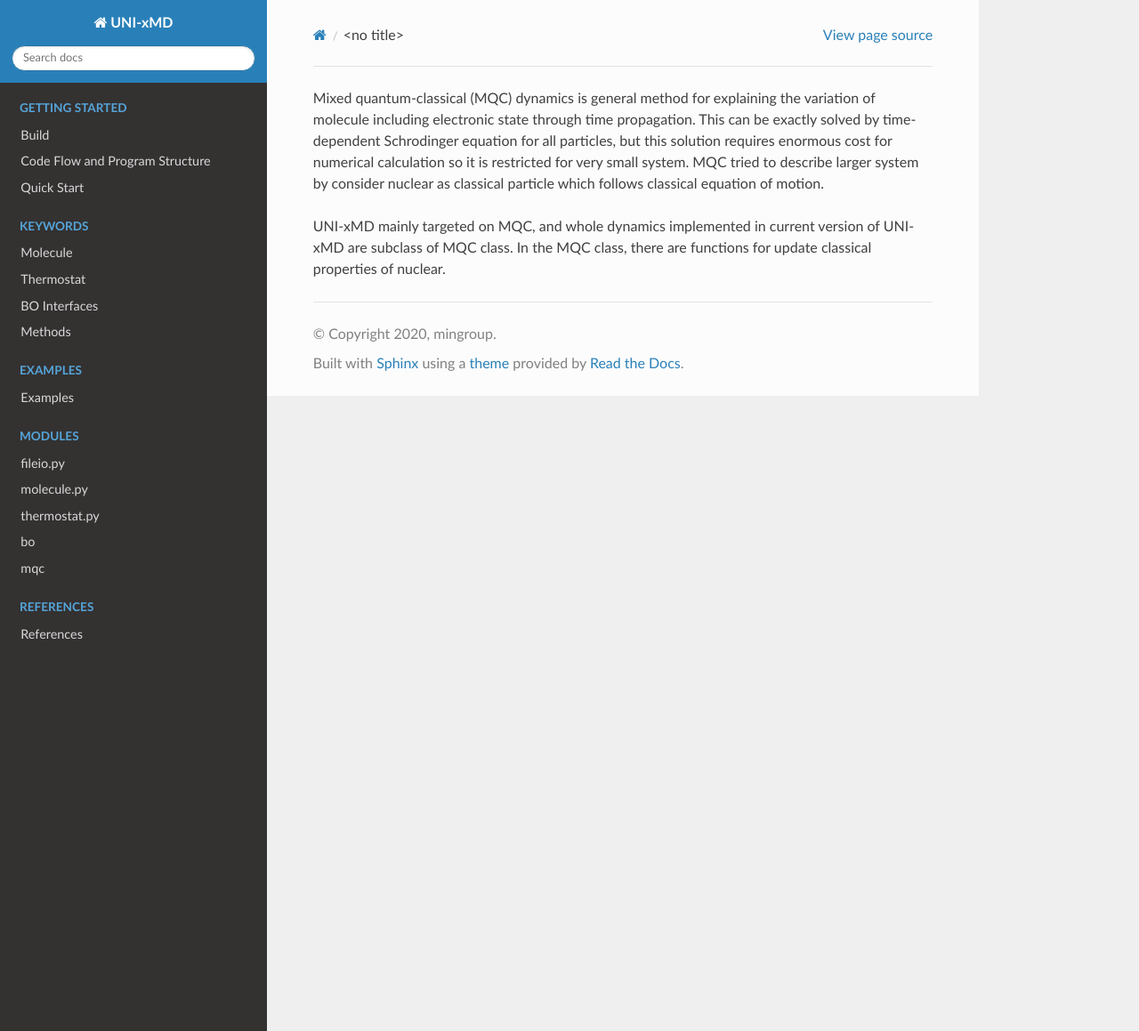
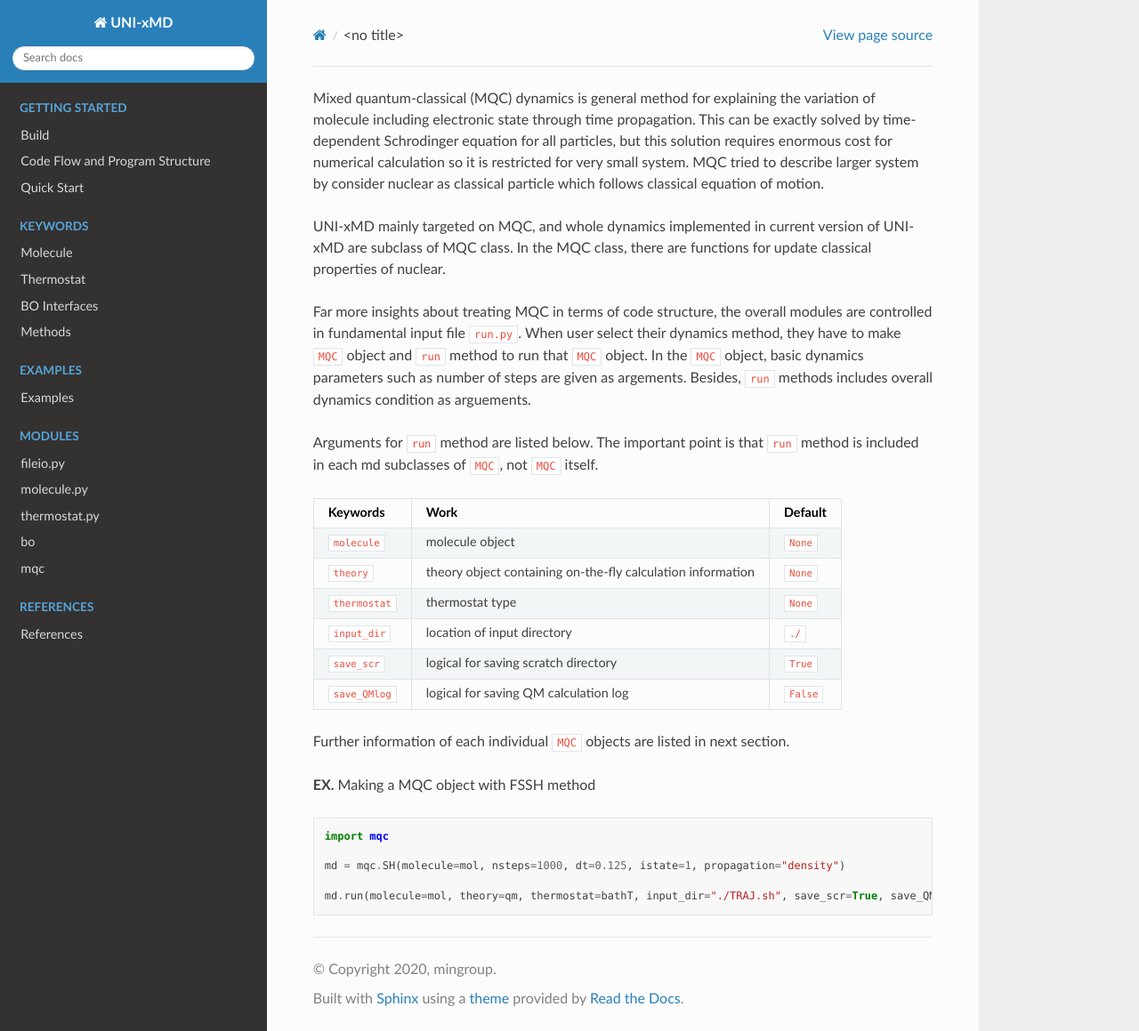
Before and after one commit to skmin-lab/unixmd, a Sphinx documentation site: the page built from docs/source/keywords/methods/mqc.rst, in a window 1280 px wide and 1159 px high. Shown: the whole window at 89% size. Built offline with Sphinx 7.4.7 and the Read the Docs theme 2.0.0, drawn with Linux system fonts in a browser that asks for light colours.

Commit message:
MQC manual update

```diff
--- a/docs/source/keywords/methods/mqc.rst
+++ b/docs/source/keywords/methods/mqc.rst
@@ -7,3 +7,41 @@ classical equation of motion.
 
 UNI-xMD mainly targeted on MQC, and whole dynamics implemented in current version of UNI-xMD are subclass of
 MQC class. In the MQC class, there are functions for update classical properties of nuclear.
+
+Far more insights about treating MQC in terms of code structure, the overall modules are controlled in fundamental
+input file ``run.py``. When user select their dynamics method, they have to make ``MQC`` object and ``run`` method
+to run that ``MQC`` object. In the ``MQC`` object, basic dynamics parameters such as number of steps are given as
+argements. Besides, ``run`` methods includes overall dynamics condition as arguements.
+
+Arguments for ``run`` method are listed below. The important point is that ``run`` method is included in each
+md subclasses of ``MQC``, not ``MQC`` itself.
+
++----------------+------------------------------------------------+-----------+
+| Keywords       | Work                                           | Default   |
++================+================================================+===========+
+| ``molecule``   | molecule object                                | ``None``  |
++----------------+------------------------------------------------+-----------+
+| ``theory``     | theory object containing on-the-fly            | ``None``  |
+|                | calculation information                        |           |
++----------------+------------------------------------------------+-----------+
+| ``thermostat`` | thermostat type                                | ``None``  |
++----------------+------------------------------------------------+-----------+
+| ``input_dir``  | location of input directory                    | ``./``    |
++----------------+------------------------------------------------+-----------+
+| ``save_scr``   | logical for saving scratch directory           | ``True``  |
++----------------+------------------------------------------------+-----------+
+| ``save_QMlog`` | logical for saving QM calculation log          | ``False`` |
++----------------+------------------------------------------------+-----------+
+
+Further information of each individual ``MQC`` objects are listed in next section.
+
+
+**EX.** Making a MQC object with FSSH method
+
+.. code-block:: python
+
+   import mqc
+
+   md = mqc.SH(molecule=mol, nsteps=1000, dt=0.125, istate=1, propagation="density")
+
+   md.run(molecule=mol, theory=qm, thermostat=bathT, input_dir="./TRAJ.sh", save_scr=True, save_QMlog=False)
```
